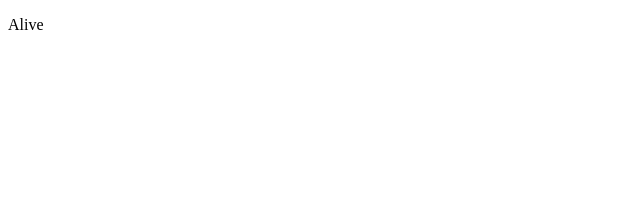
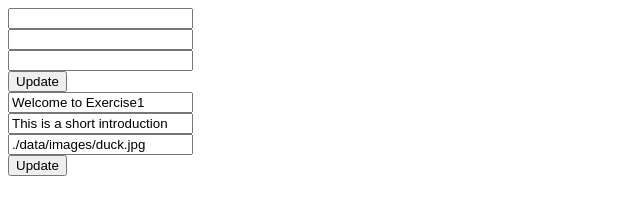
Before and after one commit to Lawe02/U211007X2, a website: page public/edit.html in a window 1280 px wide. Shown: the whole page, without its empty margins (0-640 px from the left). Drawn offline with Linux system fonts and the light colour scheme.

Commit message:
done with exe4

```diff
--- a/public/app.js
+++ b/public/app.js
@@ -1,3 +1,5 @@
+ 'use strict'
+
  let dataURL = '../data/exercise1.json';
  let req = new XMLHttpRequest();
  req.open('GET', dataURL);
--- a/public/edit.html
+++ b/public/edit.html
@@ -5,8 +5,16 @@
     <meta http-equiv="X-UA-Compatible" content="IE=edge">
     <meta name="viewport" content="width=device-width, initial-scale=1.0">
     <title>Document</title>
+    <script src="edit.js"></script>
 </head>
 <body>
-    <p>Alive</p>
+    <div id="Exercise2">
+          <form action="/" method="POST" id="formId">
+            <input type="text" id="tBox1Id" name="tBox1Name">
+            <input type="text" id="tBox2Id" name="tBox2Name">
+            <input type="text" id="tBox2Id" name="tBox3Name">
+            <input type="submit" value="Update">
+        </form>
+    </div>
 </body>
 </html>
--- /dev/null
+++ b/public/edit.js
@@ -0,0 +1,37 @@
+ 'use strict';
+
+let dataURL = '../data/exercise1.json';
+let req = new XMLHttpRequest();
+req.open('GET', dataURL);
+req.responseType ='json';
+req.send();
+
+req.onload = () => {
+    const data = req.response;
+
+    const tBox1 = document.createElement('input');
+    const tBox2 = document.createElement('input');
+    const tBox3 = document.createElement('input');
+    const btnUpdate = document.createElement('button');
+
+    document.getElementById('Exercise2').style.maxWidth = '180px';
+
+    tBox1.value = data.headline;
+    tBox2.value = data.intro;
+    tBox3.value = data.articleImage;
+    btnUpdate.textContent = 'Update';
+
+    btnUpdate.addEventListener('Click', ButtonEventHandler);
+
+    document.getElementById('Exercise2').appendChild(tBox1);
+    document.getElementById('Exercise2').appendChild(tBox2);
+    document.getElementById('Exercise2').appendChild(tBox3);
+    document.getElementById('Exercise2').appendChild(btnUpdate);
+
+
+
+};
+
+const ButtonEventHandler = () => {
+    console.log('Button Update pushed')
+}
```
